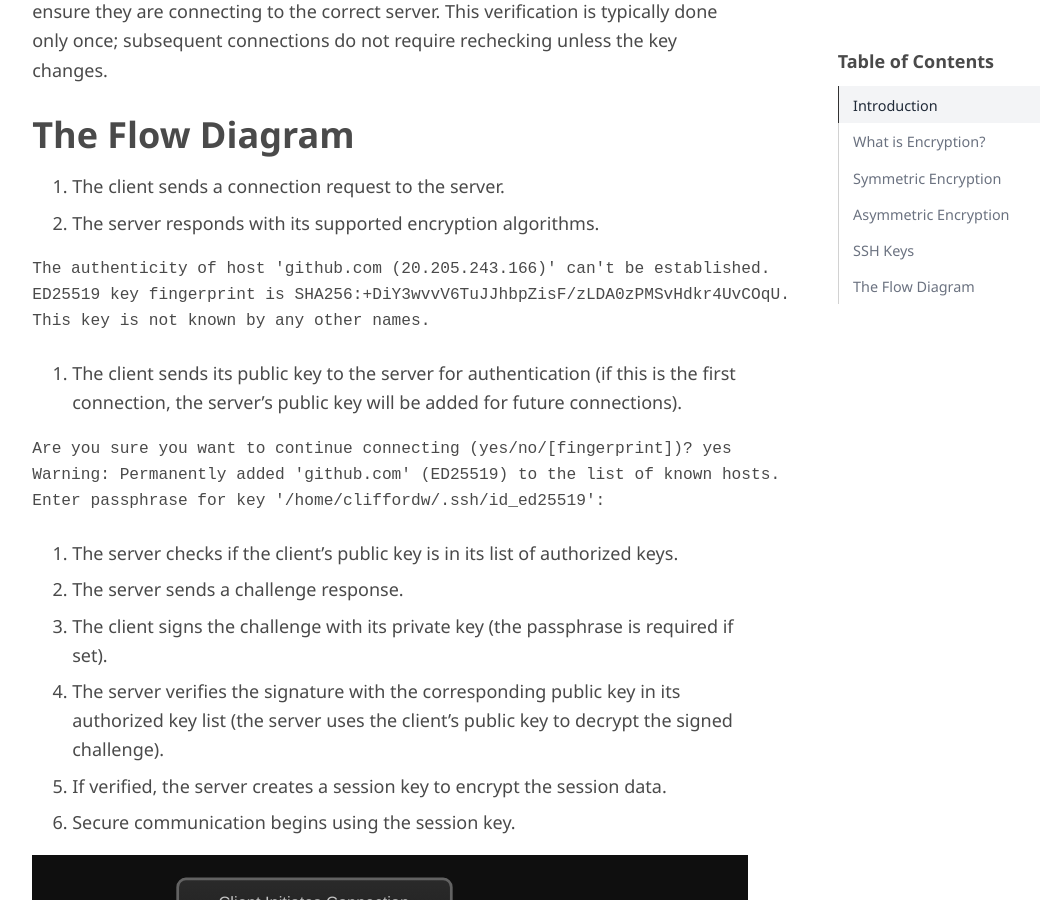
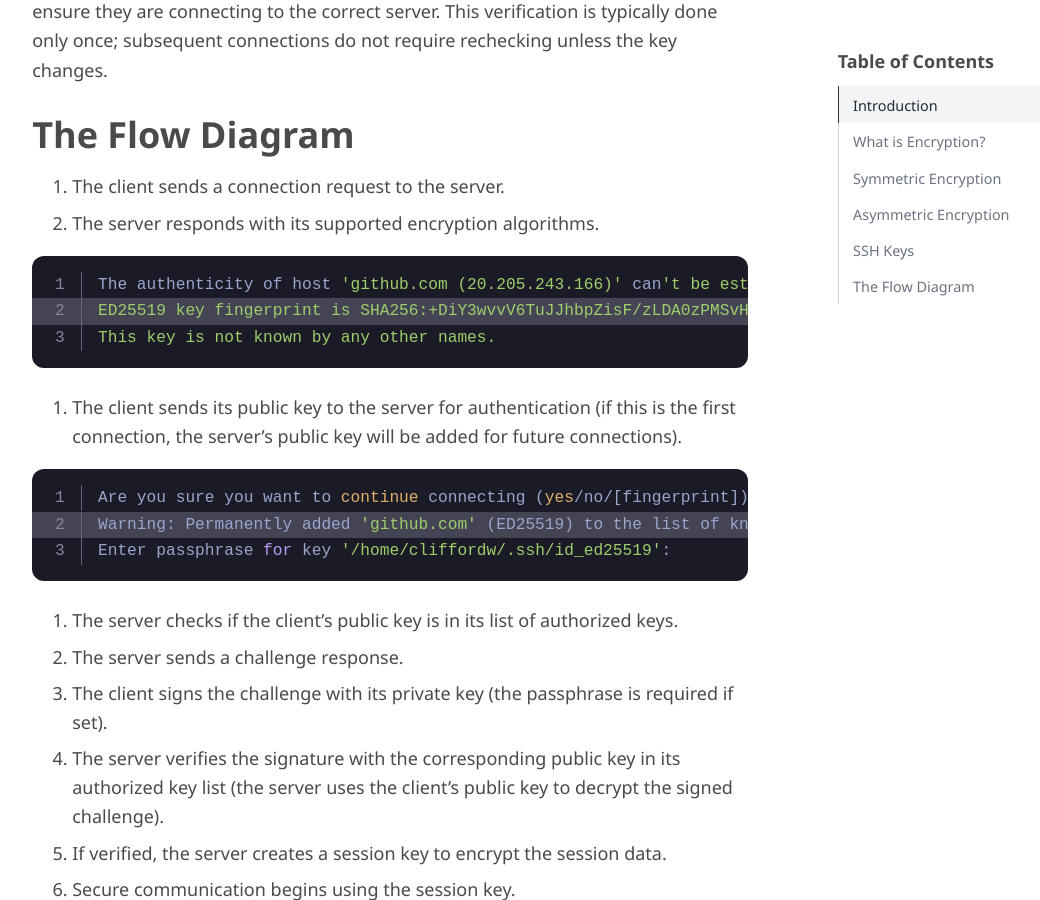
Before and after one commit to cliffordwilliam/cliffordwilliam.github.io, a Jekyll site: the page built from _posts/2024-10-09-what-are-ssh-keys.md, in a window 1280 px wide and 900 px high, scrolled down 3702 px. Shown: the whole window, without its empty margins (93-1133 px from the left). Built offline with Jekyll 4.4.1, drawn with Linux system fonts in a browser that asks for light colours; comment, search, counter and statistics services are not loaded; some of the changed text lies outside the part shown.

Commit message:
update highlight js

```diff
--- a/_posts/2024-10-09-what-are-ssh-keys.md
+++ b/_posts/2024-10-09-what-are-ssh-keys.md
@@ -106,3 +106,4 @@ Enter passphrase for key '/home/cliffordw/.ssh/id_ed25519':</code></pre>
 
 {% include components/highlightjs-core.html %}
 {% include components/highlightjs-bash.html %}
+{% include components/highlightjs-start.html %}
```
Also changed, not shown: _includes/components/highlightjs-start.html (added, +1 -0 lines), _posts/2024-10-05-how-to-set-up-git-and-github-using-ssh-keys.md (+1 -0 lines).
